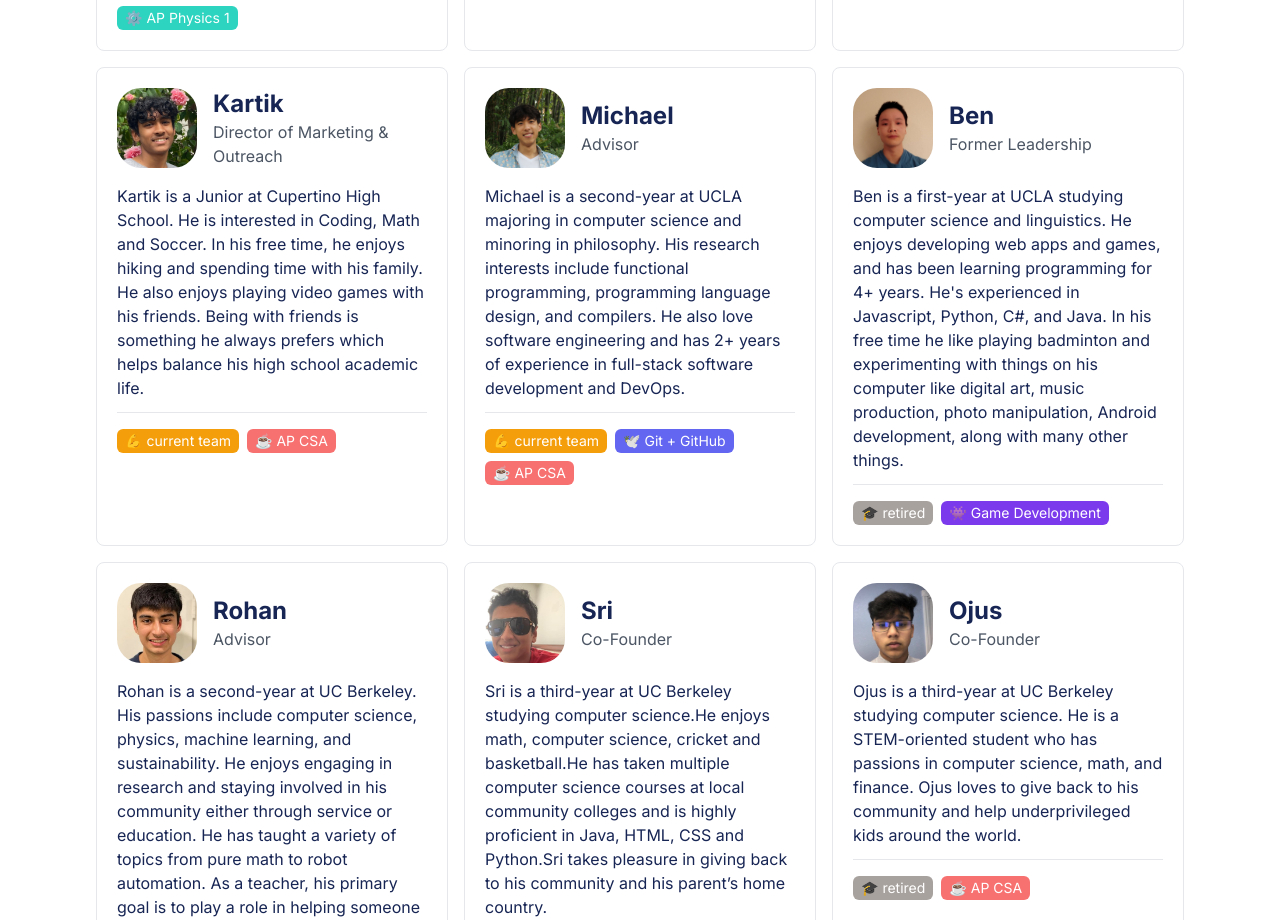
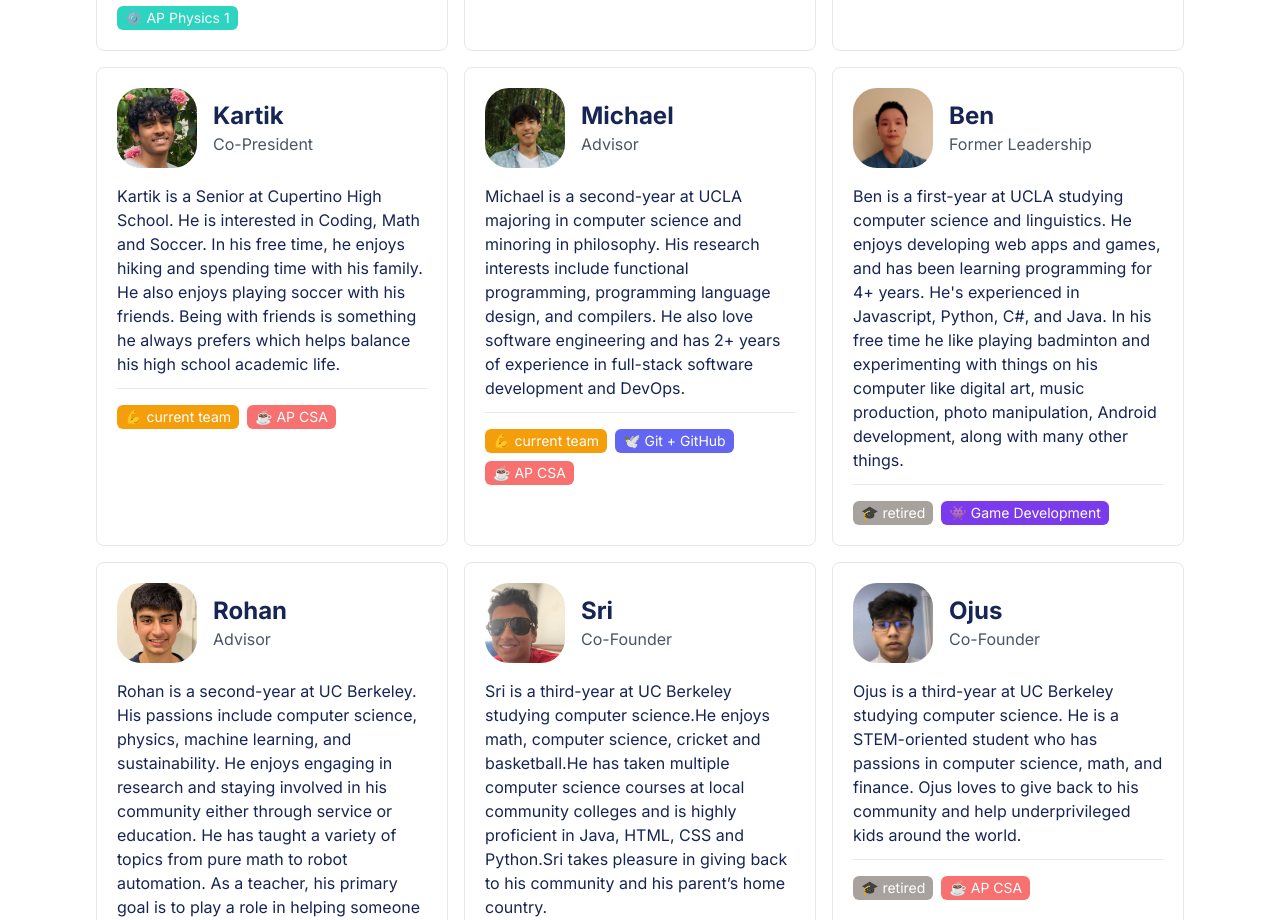
Before and after one commit to hellolol346/hackathon4kids.org, a Next.js app: page /about in a window 1280 px wide. Shown: the part 1000-1920 px from the top of the page. Built offline with nearby package versions, Linux system fonts and the light colour scheme.

Commit message:
Update KartikBalu.tsx

```diff
--- a/src/app/about/KartikBalu.tsx
+++ b/src/app/about/KartikBalu.tsx
@@ -4,13 +4,13 @@ import kartikbalu from 'public/kartik_balu.jpg'
 const KartikBaluCard = () => (
   <Card
     name="Kartik"
-    subtitle="Director of Marketing & Outreach"
+    subtitle="Co-President"
     avatar={kartikbalu}
     tags={[Tag.CurrentInstructor, Tag.APCSA]}
   >
-    Kartik is a Junior at Cupertino High School. He is interested in Coding,
+    Kartik is a Senior at Cupertino High School. He is interested in Coding,
     Math and Soccer. In his free time, he enjoys hiking and spending time with
-    his family. He also enjoys playing video games with his friends. Being with
+    his family. He also enjoys playing soccer with his friends. Being with
     friends is something he always prefers which helps balance his high school
     academic life.
   </Card>
```
